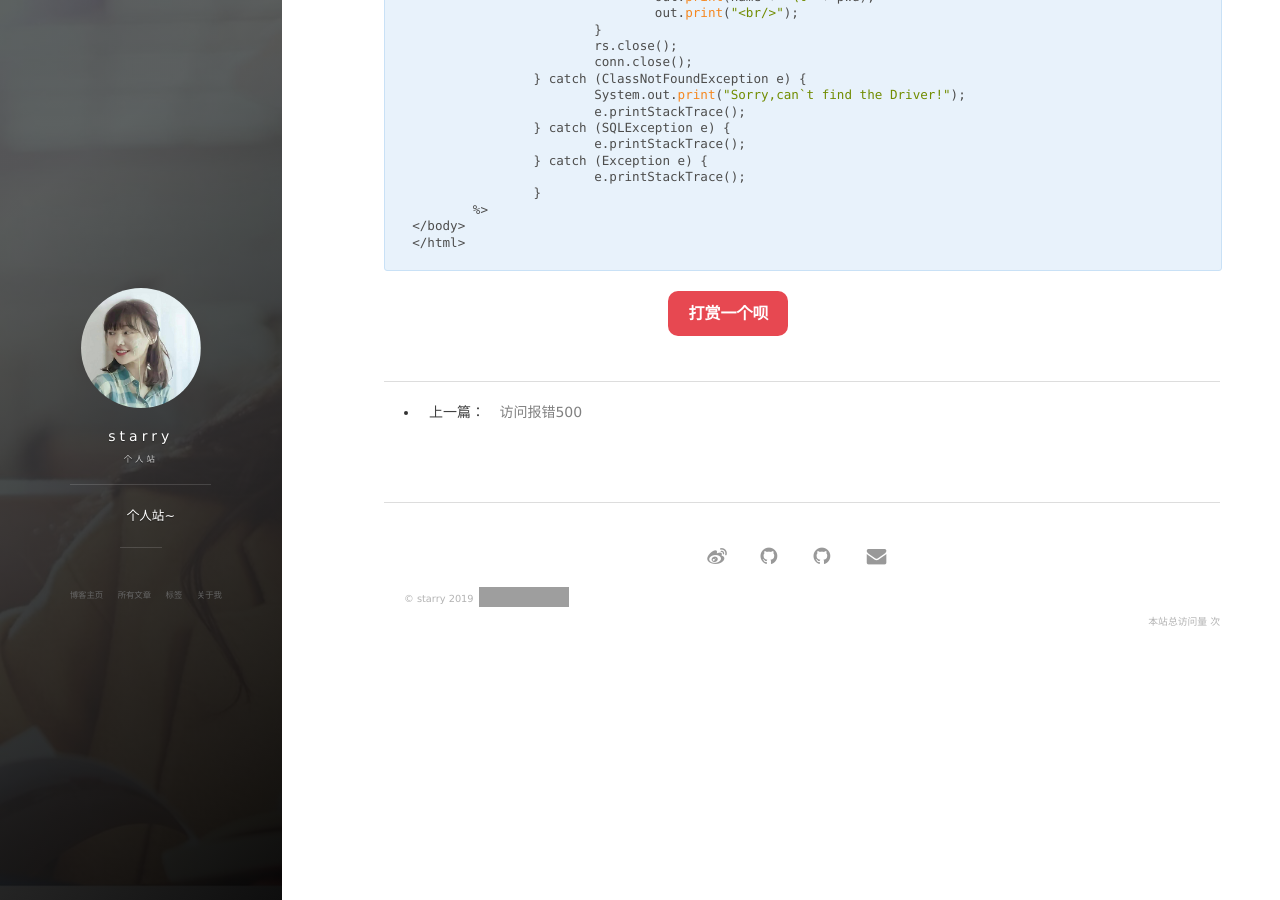
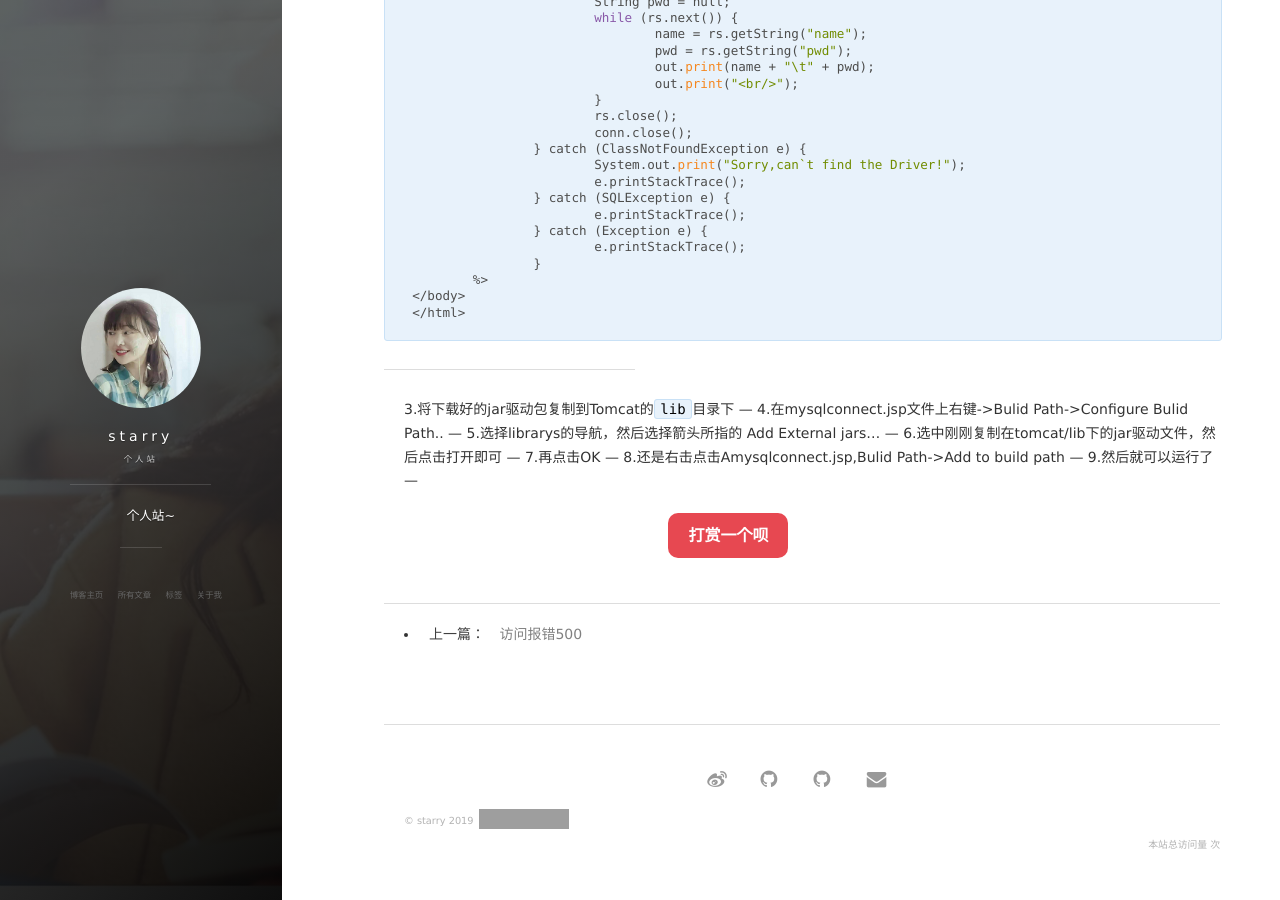
Before and after one commit to MMstarry/MMstarry.github.io, a Jekyll site: the page built from _posts/2019-03-03-连接MySQL.md, in a window 1280 px wide and 900 px high, scrolled down 1072 px. Built offline with Jekyll 4.4.1, drawn with Linux system fonts in a browser that asks for light colours; nearby versions of some CDN libraries; comment, search, counter and statistics services are not loaded; some of the changed text lies outside the part shown; grey boxes are pictures that could not be loaded.

Commit message:
Update 2019-03-03-连接MySQL.md

````diff
--- a/_posts/2019-03-03-连接MySQL.md
+++ b/_posts/2019-03-03-连接MySQL.md
@@ -7,8 +7,11 @@ tag: JavaWeb
 ---
 
 ## 直接正题
-**1.先打开数据库，建立一个表`test`,同时确定mysql已经启动**
-**2.打开java软件，建立jsp文件，新建好的代码如下**
+---
+*1.先打开数据库，建立一个表`test`,同时确定mysql已经启动*
+---
+*2.打开java软件，建立jsp文件`mysqlconnect.jsp`，新建好的代码如下*
+---
 ```
 	<%@ page language="java" contentType="text/html; charset=UTF-8"
 	pageEncoding="UTF-8"%>
@@ -78,3 +81,18 @@ tag: JavaWeb
 </body>
 </html>
 ```
+---
+3.将下载好的jar驱动包复制到Tomcat的`lib`目录下
+---
+4.在mysqlconnect.jsp文件上右键->Bulid Path->Configure Bulid Path..
+---
+5.选择librarys的导航，然后选择箭头所指的 Add External jars...
+---
+6.选中刚刚复制在tomcat/lib下的jar驱动文件，然后点击打开即可
+---
+7.再点击OK
+---
+8.还是右击点击Amysqlconnect.jsp,Bulid Path->Add to build path
+---
+9.然后就可以运行了
+---
````
